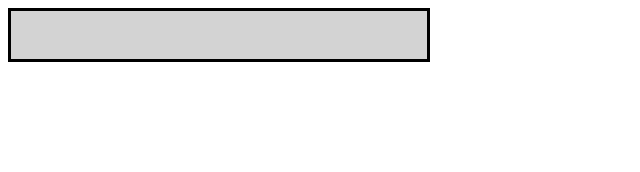
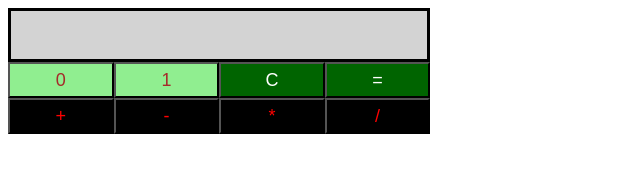
Before and after one commit to DArachchi/Binary-Calculator, a plain HTML site: page index.html in a window 1280 px wide. Shown: the whole page, without its empty margins (0-640 px from the left). Drawn offline with Linux system fonts and the light colour scheme.

Commit message:
Added all necessary button

```diff
--- a/index.html
+++ b/index.html
@@ -6,8 +6,16 @@
         <link rel="stylesheet" href="css/binaryCalculator.css" type="text/css">
     </head>
     <body>
-        <div>
-            <div id="res"></div>
+        <div id="res"></div>
+        <div id="btns">
+            <button class="button" id="btn0">0</button>
+            <button class="button" id="btn1">1</button>
+            <button class="button" id="btnClr">C</button>
+            <button class="button" id="btnEql">=</button>
+            <button class="button" id="btnSum">+</button>
+            <button class="button" id="btnSub">-</button>
+            <button class="button" id="btnMul">*</button>
+            <button class="button" id="btnDiv">/</button>
         </div>
         <script src="js/binaryCalculator.js" type="text/javascript"></script>
     </body>
```
